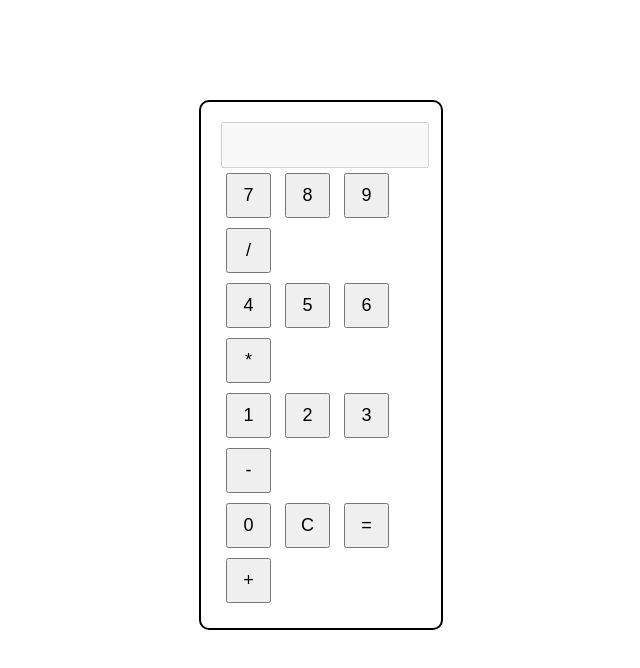
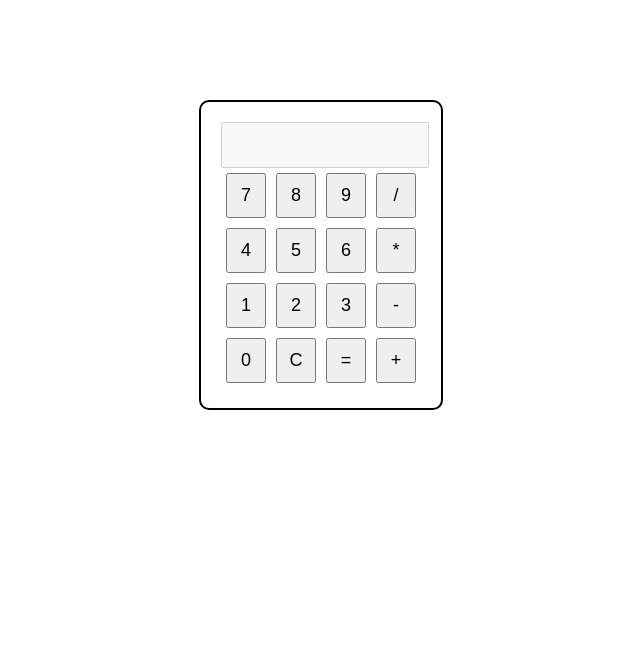
Before and after one commit to sourav173/calculator, a plain HTML site: page index.html in a window 1280 px wide. Shown: the whole page, without its empty margins (319-959 px from the left). Drawn offline with Linux system fonts and the light colour scheme.

Commit message:
button-row div flexed

```diff
--- a/css/style.css
+++ b/css/style.css
@@ -20,3 +20,8 @@
     margin: 5px;
     cursor: pointer;
 }
+
+.calculator .button-row{
+    display: flex;
+    justify-content: space-between;
+}
```
